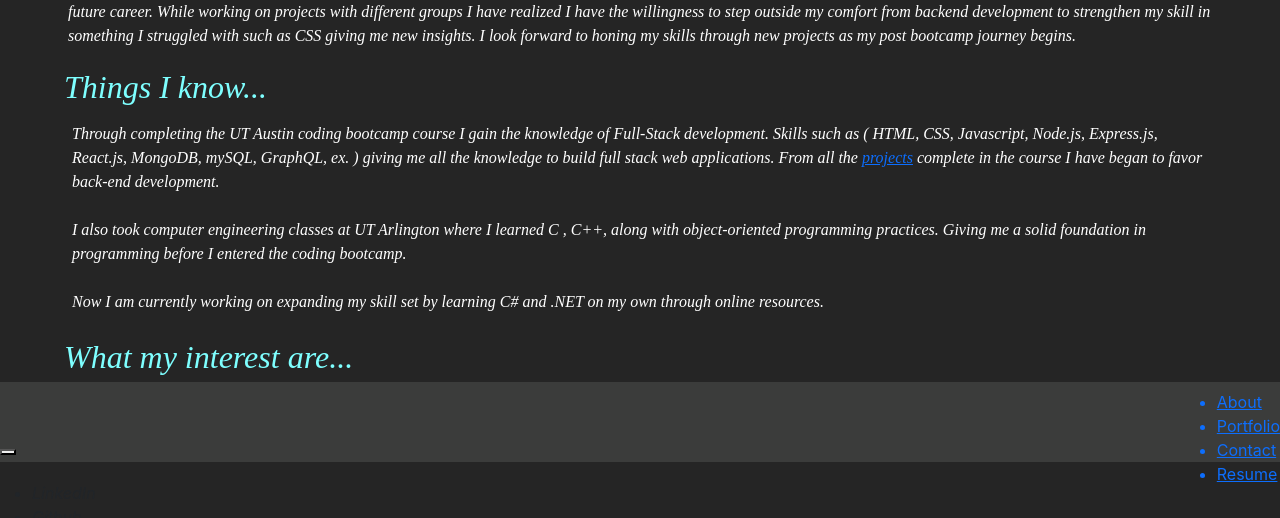
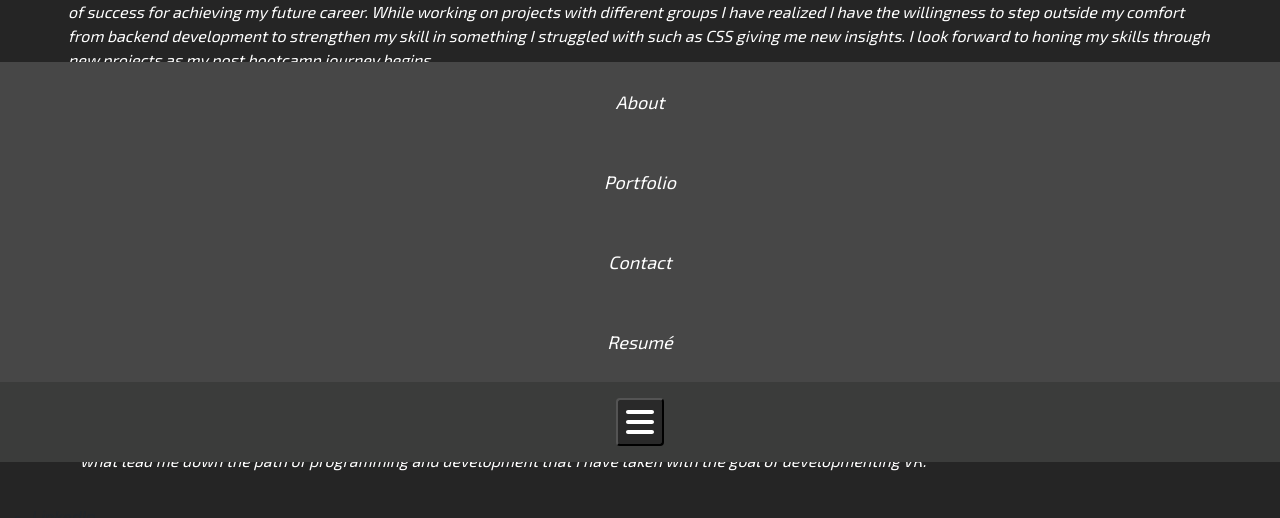
Before and after one commit to PAW6063/react_portfolio_v2.0, a React (Create React App) app: page /about in a window 1280 px wide. Shown: the part 338-856 px from the top of the page. Built offline with nearby package versions, Linux system fonts and the light colour scheme.

Commit message:
Fontawesome added google font added, navbar style in progress, now need to add functionality

```diff
--- a/package.json
+++ b/package.json
@@ -4,7 +4,9 @@
   "private": true,
   "dependencies": {
     "@fortawesome/fontawesome-svg-core": "^6.1.1",
+    "@fortawesome/free-brands-svg-icons": "^6.1.1",
     "@fortawesome/free-regular-svg-icons": "^6.1.1",
+    "@fortawesome/free-solid-svg-icons": "^6.1.1",
     "@fortawesome/react-fontawesome": "^0.1.18",
     "@testing-library/jest-dom": "^5.16.2",
     "@testing-library/react": "^12.1.4",
--- a/public/index.html
+++ b/public/index.html
@@ -33,6 +33,9 @@
     <!--
       This is a link to include Bootstrap styles in the web application.
     -->
+    <link rel="stylesheet"
+          href="https://fonts.googleapis.com/css?family=Exo+2">
+    <!-- This is the link to google font family Exo 2 -->
     <title>React App</title>
   </head>
   <body>
--- a/src/components/Navbar/Navbar.css
+++ b/src/components/Navbar/Navbar.css
@@ -1,13 +1,83 @@
-:root{
-    --nav-bg: rgb(59, 60, 59);
+:root {
+  --nav-bg: rgb(59, 60, 59);
+  --nav-link-color: rgb(255, 255, 255);
+  --mobile-nav-bg: rgb(71, 71, 71);
+  --button-bg: rgb(41, 41, 41);
+  --button-color: rgb(255, 255, 255);
+  --button-border: rgb(0, 0, 0);
+}
+
+.navbar-container {
+  padding: 0;
+  display: flex;
+  justify-content: center;
+  align-items: center;
+  align-content: center;
+  position: fixed;
+  bottom: 0;
+  height: 10vh;
+  width: 100vw;
+
+  background-color: var(--nav-bg);
 }
 
 .navbar {
-    position: fixed;
+    padding: 0;
+    display: flex;
+    justify-content: center;
+    align-items: center;
+    align-content: center;
+    position: relative;
     bottom: 0;
-    left: 0;
     height: 10vh;
     width: 100vw;
 
     background-color: var(--nav-bg);
+  }
+
+.nav-button {
+  display: flex;
+  justify-content: center;
+  align-items: center;
+  align-content: center;
+  border-radius: 0.25em;
+  padding: 0;
+  margin: 0;
+  width: 3em;
+  height: 3em;
+  background-color: var(--button-bg);
+  border-color: var(--button-border);
 }
+
+.nav-button-icon {
+  color: var(--button-color);
+  font-size: 2em;
+}
+
+.nav-link-list {
+  display: flex;
+  flex-direction: column;
+  justify-content: space-around;
+  align-items: center;
+  align-content: center;
+  position: absolute;
+  bottom: 100%;
+  width: 100%;
+  z-index: -2;
+  height: 40vh;
+  padding: 0;
+  margin: 0;
+  background-color: var(--mobile-nav-bg);
+}
+
+.nav-link {
+}
+
+.nav-list-item {
+  text-decoration: none;
+  list-style: none;
+  color: var(--nav-link-color);
+  font-family: "Exo 2";
+  font-style: italic;
+  font-size: large;
+}
--- a/src/components/Navbar/Navbar.js
+++ b/src/components/Navbar/Navbar.js
@@ -1,39 +1,35 @@
 import React from "react";
-import {
-  BrowserRouter as Router,
-  Switch,
-  Route,
-  Link
-} from "react-router-dom";
+import { BrowserRouter as Router, Switch, Route, Link } from "react-router-dom";
 
-import { FontAwesomeIcon } from '@fortawesome/react-fontawesome';
+import { FontAwesomeIcon } from "@fortawesome/react-fontawesome";
+import { faBars, faXmark } from "@fortawesome/free-solid-svg-icons";
+// import { faGithub } from "@fortawesome/free-brands-svg-icons";
 
 import "./Navbar.css";
 
-
-
 export default function Navbar() {
   return (
-    <div className="navbar">
-        <Link>
-            <button>
-                <FontAwesomeIcon icon="fa-solid fa-bars" />
-            </button>
-        </Link>
-        <ul>
-            <Link to="/about">
-                <li>About</li>
-            </Link>
-            <Link to="/portfolio">
-                <li>Portfolio</li>
-            </Link>
-            <Link to="/contact">
-                <li>Contact</li>
-            </Link>
-            <Link to="/resume">
-                <li>Resume</li>
-            </Link>
+    <div className="navbar-container">
+      <nav className="navbar">
+        <button className="nav-button">
+          <FontAwesomeIcon icon={faBars} className="nav-button-icon" />
+        </button>
+
+        <ul className="nav-link-list mobile-nav" data-visible="true">
+          <Link to="/about" className="nav-link link-1">
+            <li className="nav-list-item">About</li>
+          </Link>
+          <Link to="/portfolio" className="nav-link link-2">
+            <li className="nav-list-item">Portfolio</li>
+          </Link>
+          <Link to="/contact" className="nav-link link-3">
+            <li className="nav-list-item">Contact</li>
+          </Link>
+          <Link to="/resume" className="nav-link link-4">
+            <li className="nav-list-item">Resumé</li>
+          </Link>
         </ul>
+      </nav>
     </div>
   );
 }
--- a/src/pages/Home/Home.css
+++ b/src/pages/Home/Home.css
@@ -35,14 +35,22 @@
   width: 150px;
   height: 50px;
   margin-top: auto;
+
+  text-decoration: none;
+  color: var(--home-button-text);
+  font-family: "Exo 2";
+  font-style: italic;
+  font-weight: bold;
+  font-size: larger;
 }
 
 .home-link {
-  text-decoration: none;
-  color: var(--home-button-text);
-  font-style: italic;
-  font-weight: bold;
-  font-size: larger;
+  background-color: var(--home-button);
+  border-color: var(--home-button-border);
+  border-radius: 25px;
+  width: 150px;
+  height: 50px;
+  margin-top: auto;
 }
 
 .home-heading {
--- a/src/pages/Home/Home.js
+++ b/src/pages/Home/Home.js
@@ -1,32 +1,27 @@
 import React from "react";
-import {
-  BrowserRouter as Router,
-  Switch,
-  Route,
-  Link
-} from "react-router-dom";
+import { BrowserRouter as Router, Switch, Route, Link } from "react-router-dom";
 
 import logo from "../../logo.png";
 import "./Home.css";
 
-
-
 export default function Home() {
   return (
     <div className="home">
-        <img src={logo} className="home-logo" alt="logo" />
-        <button className="home-button"><Link to='/about' className="home-link">Explore</Link></button>
-        <div className="home-heading" >
-          <h1 className="home-h1" >{"<Developer>"}</h1>
-          <h2 className="home-h2" >
-            <span className="home-span-1" >var </span>
-            <span className="home-span-2" >name </span>
-            <spam className="home-span-4" >= </spam>
-            <span className="home-span-3" >"Phillip"</span>
-            <spam className="home-span-4" >;</spam>
-          </h2>
-          <h1 className="home-h1" >{"</Developer>"}</h1>
-        </div>
+      <img src={logo} className="home-logo" alt="logo" />
+      <Link to="/about" className="home-link">
+        <button className="home-button">Explore</button>
+      </Link>
+      <div className="home-heading">
+        <h1 className="home-h1">{"<Developer>"}</h1>
+        <h2 className="home-h2">
+          <span className="home-span-1">var </span>
+          <span className="home-span-2">name </span>
+          <spam className="home-span-4">= </spam>
+          <span className="home-span-3">"Phillip"</span>
+          <spam className="home-span-4">;</spam>
+        </h2>
+        <h1 className="home-h1">{"</Developer>"}</h1>
+      </div>
     </div>
   );
 }
```
Also changed, not shown: 1 other file (tests, documents, lock files or other folders).
